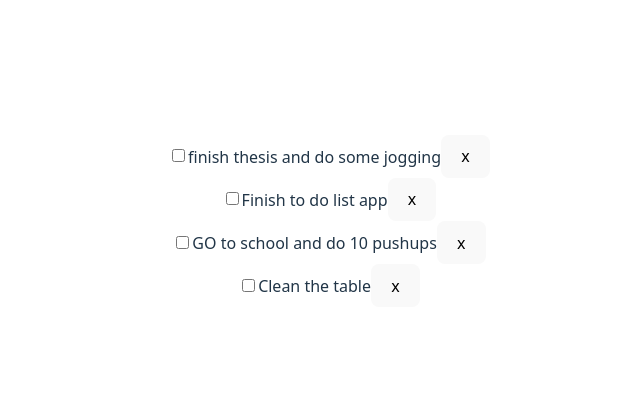
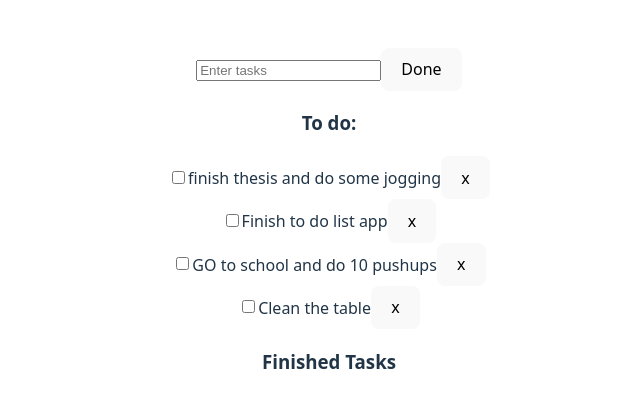
Before and after one commit to RYKELLE/todo-list, a React (Vite) app: page / in a window 1280 px wide. Shown: the part 179-586 px from the top of the page, without its empty margins (311-951 px from the left). Built offline with nearby package versions, Linux system fonts and the light colour scheme.

Commit message:
added create task and separate to dos from finished

```diff
--- a/src/App.tsx
+++ b/src/App.tsx
@@ -6,30 +6,31 @@ import type { Todo } from "./types";
 function App() {
   const initialTodos: Todo[] = [
     {
-      id: 1,
+      id: "1",
       text: "finish thesis and do some jogging",
       done: false,
     },
     {
-      id: 2,
+      id: "2",
       text: "Finish to do list app",
       done: false,
     },
     {
-      id: 3,
+      id: "3",
       text: "GO to school and do 10 pushups",
       done: false,
     },
     {
-      id: 4,
+      id: "4",
       text: "Clean the table",
       done: false,
     },
   ];
 
   const [todos, setTodos] = useState<Todo[]>(initialTodos);
+  const [newtodo, setNewtodo] = useState("");
 
-  const onToggle = (id: number) => {
+  const onToggle = (id: string) => {
     setTodos((prev) =>
       prev.map((item) =>
         item.id === id ? { ...item, done: !item.done } : item,
@@ -37,8 +38,21 @@ function App() {
     );
   };
 
-  const onDelete = (id: number) => {
+  const onDelete = (id: string) => {
     setTodos((prev) => prev.filter((item) => item.id != id));
+  };
+
+  const handleAdd = (e: React.FormEvent<HTMLFormElement>) => {
+    e.preventDefault();
+    if (newtodo.trim() === "") return;
+    const newTodoobject = {
+      id: crypto.randomUUID(),
+      text: newtodo,
+      done: false,
+    };
+
+    setTodos((prev) => [...prev, newTodoobject]);
+    setNewtodo("");
   };
 
   useEffect(() => {
@@ -47,6 +61,15 @@ function App() {
 
   return (
     <>
+      <form onSubmit={handleAdd}>
+        <input
+          type="text"
+          placeholder="Enter tasks"
+          value={newtodo}
+          onChange={(e) => setNewtodo(e.target.value)}
+        ></input>
+        <button type="submit">Done</button>
+      </form>
       <ToDoList todolist={todos} onToggle={onToggle} onDelete={onDelete} />
     </>
   );
--- a/src/components/ToDoItem.tsx
+++ b/src/components/ToDoItem.tsx
@@ -2,8 +2,8 @@ import type { Todo } from "../types";
 
 export interface ToDoItemProp {
   todo: Todo;
-  onToggle: (id: number) => void;
-  onDelete: (id: number) => void;
+  onToggle: (id: string) => void;
+  onDelete: (id: string) => void;
 }
 
 const ToDoItem = ({ todo, onToggle, onDelete }: ToDoItemProp) => {
--- a/src/components/ToDoList.tsx
+++ b/src/components/ToDoList.tsx
@@ -3,13 +3,15 @@ import type { Todo } from "../types";
 
 interface TodoListProps {
   todolist: Todo[];
-  onToggle: (id: number) => void;
-  onDelete: (id: number) => void;
+  onToggle: (id: string) => void;
+  onDelete: (id: string) => void;
 }
 
 const ToDoList = ({ todolist, onToggle, onDelete }: TodoListProps) => {
   return (
     <>
+      <div>
+        <h3>To do: </h3>
         {todolist
           .filter((item) => item.done === false) //keeps the items that are not yet done
           .map((item) => (
@@ -20,6 +22,20 @@ const ToDoList = ({ todolist, onToggle, onDelete }: TodoListProps) => {
               onDelete={onDelete}
             /> //displays items that are not yet done
           ))}
+      </div>
+      <div>
+        <h3>Finished Tasks</h3>
+        {todolist
+          .filter((item) => item.done === true) //keeps the items that are done
+          .map((item) => (
+            <ToDoItem
+              key={item.id}
+              todo={item}
+              onToggle={onToggle}
+              onDelete={onDelete}
+            /> //displays items that are done
+          ))}
+      </div>
     </>
   );
 };
--- a/src/types.ts
+++ b/src/types.ts
@@ -1,5 +1,5 @@
 export type Todo = {
-  id: number,
+  id: string,
   text: string,
   done: boolean
 }
```
Lines whose indentation alone changed are shown as unchanged.
